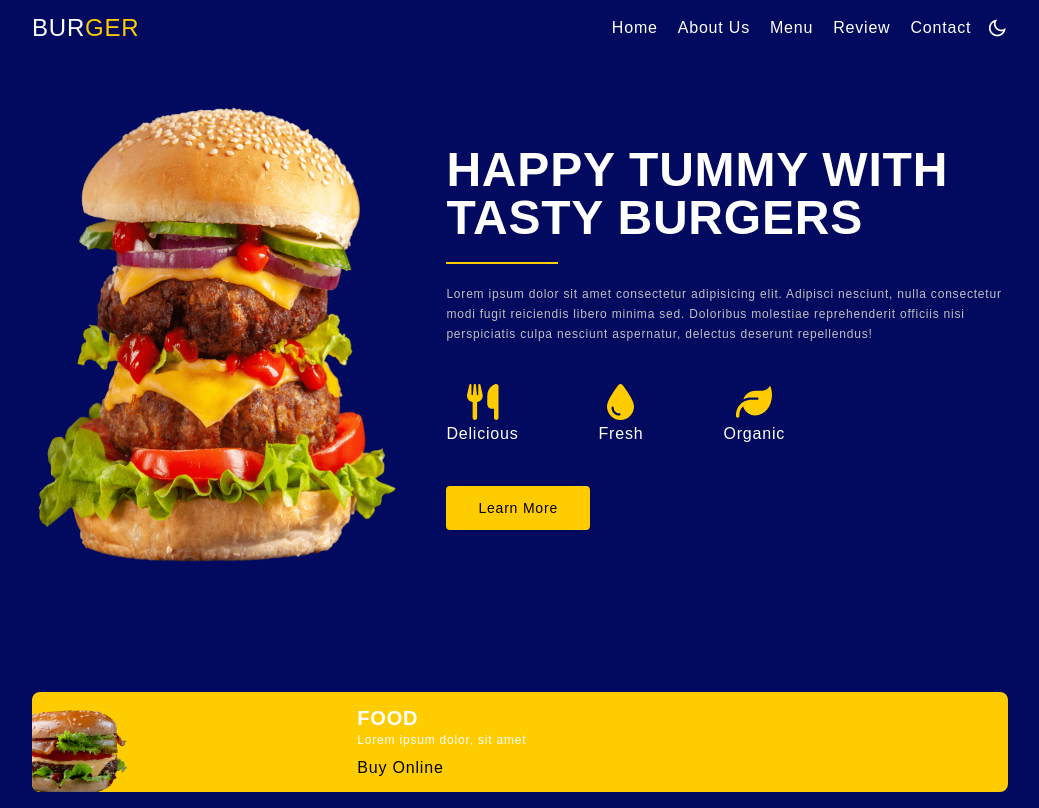
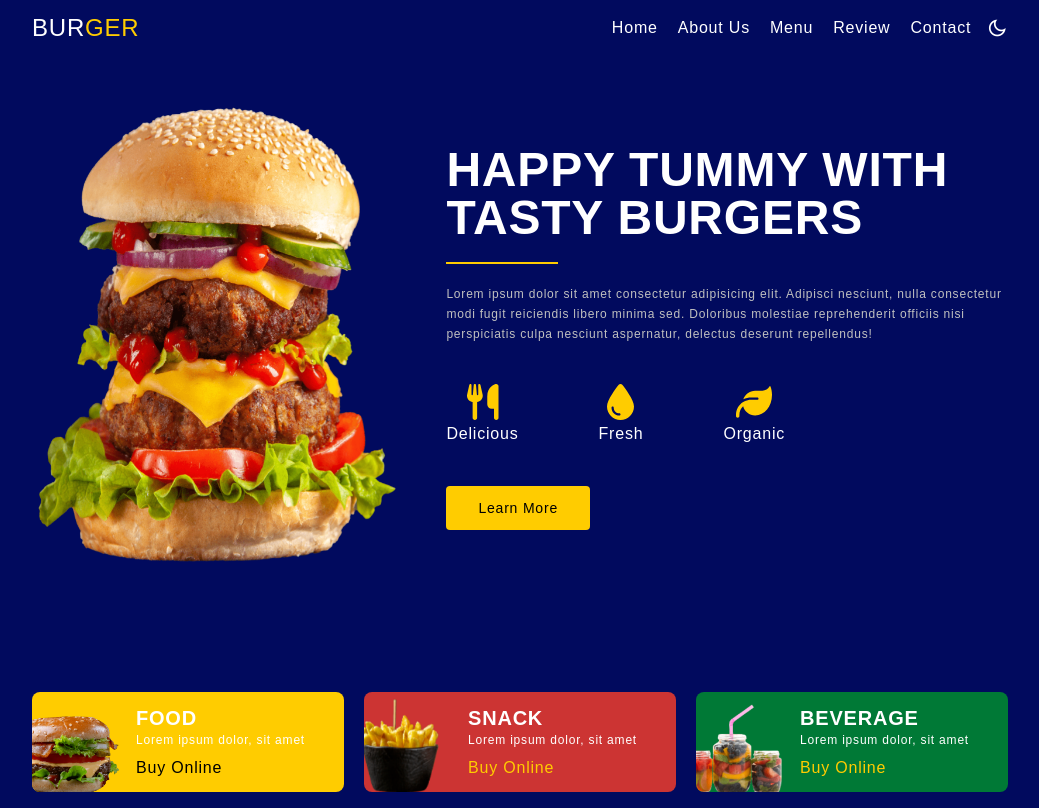
Before and after one commit to Guillermotrejo1/flores, a Next.js app: page / in a window 1280 px wide. Shown: the whole page, without its empty margins (120-1159 px from the left). Built offline with nearby package versions, Linux system fonts and the light colour scheme.

Commit message:
category section complete

```diff
--- a/components/Card.jsx
+++ b/components/Card.jsx
@@ -1,14 +1,16 @@
 import Image from "next/image"
-import burger1 from "../public/img/burger-1.png"
+import Burger1 from "../public/img/burger-1.png"
+import Snack1 from "../public/img/snack-1.png"
+import Beverage2 from "../public/img/beverage-2.png"
 
 const Card = () => {
   return (
     <>
-      <div className="container flex flex-col gap-5">
-        <div className="bg-secondaryColor flex py-3 rounded-lg overflow-hidden">
+      <div className="container flex flex-col gap-5 md:flex-row">
+        <div className="bg-secondaryColor flex py-3 rounded-lg overflow-hidden md:flex-1">
           <div className="basis-1/3 relative">
             <Image
-              src={burger1}
+              src={Burger1}
               alt="Category Image"
               width={200}
               height={200}
@@ -24,6 +26,44 @@ const Card = () => {
             <a href="#" className="text-blackColor cursor-pointer">Buy Online</a>
           </div>
         </div>
+        <div className="bg-redColor flex py-3 rounded-lg overflow-hidden md:flex-1">
+          <div className="basis-1/3 relative">
+            <Image
+              src={Snack1}
+              alt="Category Image"
+              width={200}
+              height={200}
+              className="absolute w-28 -bottom-4 -left-4"
+            />
+          </div>
+
+          <div>
+            <div className="mb-2">
+              <h4 className="card__title">Snack</h4>
+              <p className="text-xs">Lorem ipsum dolor, sit amet</p>
+            </div>
+            <a href="#" className="text-secondaryColor cursor-pointer">Buy Online</a>
+          </div>
+        </div>
+        <div className="bg-greenColor flex py-3 rounded-lg overflow-hidden md:flex-1">
+          <div className="basis-1/3 relative">
+            <Image
+              src={Beverage2}
+              alt="Category Image"
+              width={200}
+              height={200}
+              className="absolute w-28 -bottom-4 -left-4"
+            />
+          </div>
+
+          <div>
+            <div className="mb-2">
+              <h4 className="card__title">Beverage</h4>
+              <p className="text-xs">Lorem ipsum dolor, sit amet</p>
+            </div>
+            <a href="#" className="text-secondaryColor cursor-pointer">Buy Online</a>
+          </div>
+        </div>
       </div>
     </>
   );
```
